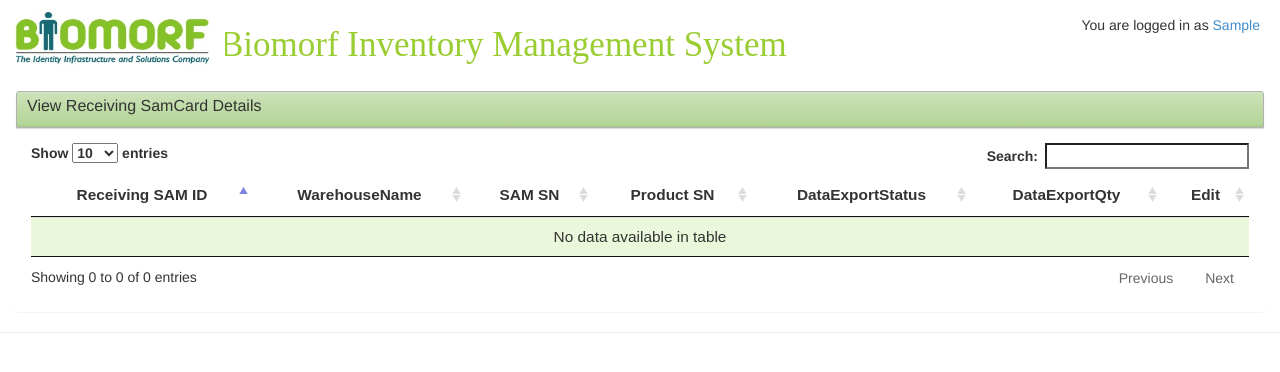
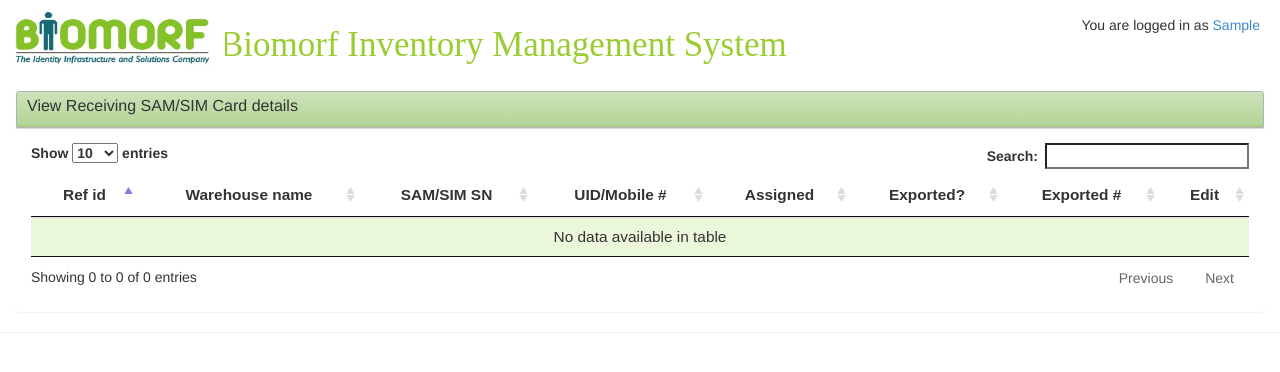
Before and after one commit to ramudevops123/gitlab, a Django app: page /accounts/ViewReceivingSamCard/ in a window 1280 px wide. Shown: the top 372 px of the page. Run offline with Django 3.2, Linux system fonts and the light colour scheme; the visitor is signed in with stand-in values (Sample User, id 1); data that the repository does not hold is empty; parts of the project's set-up code (start-up, migrations or seed data) failed here and were passed over; some libraries are stand-ins or nearby versions.

Commit message:
ViewReceivingSAMCard.html file has been changed to display the column names appropriately
git-svn-id: http://192.168.6.6/svn/BIMS@8 55610dc9-07cd-4d4d-84bb-46dc11ea6870

```diff
--- a/blog/templates/ViewReceivingSAMCard.html
+++ b/blog/templates/ViewReceivingSAMCard.html
@@ -12,7 +12,7 @@
 {% elif UserRole == 'Production'%}
 	{% include 'Production.html' %}
 	{% endif %}
- <title>Create Ticket</title>
+ <title>::: BIMS :::</title>
  {% load staticfiles %}
  <link type "text/css" rel="stylesheet" href="{% static 'css/bootstrap.min.css' %}">
  <link type "text/css" rel="stylesheet" href="{% static 'css/styles.css' %}">
@@ -60,18 +60,19 @@
    <div class="col-md-12">
    <div class="panel">
    <div class="panel-heading" id="heading-color" style="padding: 5px 10px 2px;">
-   <h4 class="panel-title" id="user title">View Receiving SamCard Details<h4>
+   <h4 class="panel-title" id="user title">View Receiving SAM/SIM Card details<h4>
    </div>
    <div class="panel-body">
    <table id="myTable" class="table table-striped" style="text-align:center; font-size: 1.1em;font-family: 'Source Sans Pro', sans-serif;color:#333;">
     <thead>
                                     <tr>
-										<th class="center">Receiving SAM ID</th>
-                                        <th class="center">WarehouseName</th>
-										<th class="center">SAM SN</th>
-										<th class="center">Product SN</th>
-										<th class="center">DataExportStatus</th>
-										<th class="center">DataExportQty</th>
+										<th class="center">Ref id</th>
+                                        <th class="center">Warehouse name</th>
+										<th class="center">SAM/SIM SN</th>
+										<th class="center">UID/Mobile #</th>
+										<th class="center">Assigned</th>
+										<th class="center">Exported?</th>
+										<th class="center">Exported #</th>
 										<th class="center">Edit</th>
                                         </tr>
                                 </thead>
@@ -81,8 +82,9 @@
                                        <td class="center">{{ u.ReceivingSAMID }}</td>
 									   <td class="center">{{ u.WarehouseName }}</td>
 									   <td class="center">{{ u.SAM_SN }}</td>
+									   <td class="center">{{ u.SAM_UID }}</td>
 									   {% if u.Product_SN == '' %}
-									   <td class="center">None</td>
+									   <td class="center">Not Assigned</td>
 									   {% else %}
 									   <td class="center">Assigned</td>
 									   {% endif %}
@@ -107,20 +109,20 @@
         <div class="modal-content">
             <div class="modal-header">
 			 <!-- <button type="button" class="close" data-dismiss="modal" aria-hidden="true">&times;</button> -->
-            <h4 class="modal-title" id="myModalLabel">Edit SAM Card Details</h4>
+            <h4 class="modal-title" id="myModalLabel">Edit SAM/SIM Card details</h4>
             </div>
             <div class="modal-body" >
               <!--  <h3>Modal Body</h3> -->
 			 <form class="form-horizontal" name="Mname"  method="POST" action="/accounts/EditSAMDetails/" role="form"  enctype="multipart/form-data" >{% csrf_token %}
 			  <div class="form-group">
-    <label for="inputEmail3" class="col-sm-4 control-label">Receiving SAM ID:</label>
+    <label for="inputEmail3" class="col-sm-4 control-label">Receiving SAM/SIM ID</label>
     <div class="col-sm-4">
 	<input type="text" class="form-control" id="RSamID" value="{{ RSamID }}"  placeholder="Receiving SAM ID"  readonly name="RSamID" maxlength="30" required>
 	<input type="hidden"  value={{ uid }} name="uid" />
     </div>
 	</div>
 			 <div class="form-group">
-    <label for="inputEmail3" class="col-sm-4 control-label">SAM SerialNumber:</label>
+    <label for="inputEmail3" class="col-sm-4 control-label">SAM Serial number</label>
     <div class="col-sm-4">
 	<input type="text" class="form-control" id="SAMSN"  placeholder="SAM SerialNumber" required value="{{ SAMSN }}" name="SAMSN" maxlength="30">
 	<input type="hidden"  value={{ uid }} name="uid" />
@@ -128,22 +130,22 @@
     </div>
 	</div>
 	 <div class="form-group">
-    <label for="inputEmail3" class="col-sm-4 control-label">SAM UID:</label>
+    <label for="inputEmail3" class="col-sm-4 control-label">SAM UID</label>
     <div class="col-sm-4">
 	<input type="text" class="form-control" id="SAMUID"  placeholder="SAM UID" value="{{ SAMUID }}" required name="SAMUID" maxlength="30">
     </div>
 	<label id="lblSAM" name="lblSAM"></label>
 	</div>
 	 <div class="form-group">
-    <label for="inputEmail3" class="col-sm-4 control-label">SAM PIN File:</label>
+    <label for="inputEmail3" class="col-sm-4 control-label">SAM PIN file</label>
     <div class="col-sm-4">
 	<input type="file" id="id_editdocfile" accept=".properties"  name="docfile" size="20" />
-	<a href="../../../static/files/{{ docfile }}"  id="fileclick" target="_blank">Download SAM PIN File</a><br/>
+	<a href="../../../static/files/{{ docfile }}"  id="fileclick" target="_blank">Download SAM PIN file</a><br/>
     </div>
 	<label id="lblSAM" name="lblSAM"></label>
 	</div>
 	<div class="form-group">
-	<label for="inputEmail3" class="col-sm-4 control-label">Warehouse:</label>
+	<label for="inputEmail3" class="col-sm-4 control-label">Warehouse</label>
     <div class="col-sm-4">
 	<input type="text" class="form-control" id="WarehouseName" value="{{ WarehouseName }}"  placeholder="WarehouseName"  readonly name="WarehouseName" maxlength="30" required>
     </div>
```
